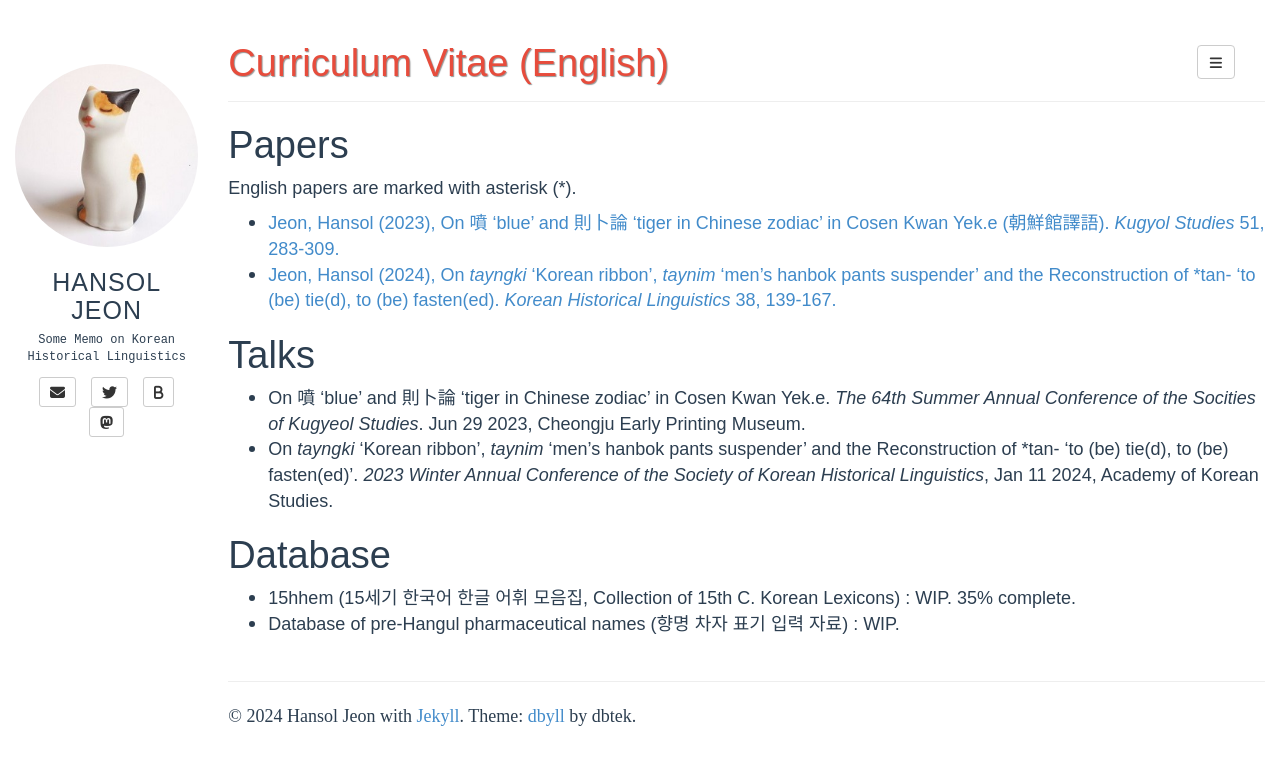
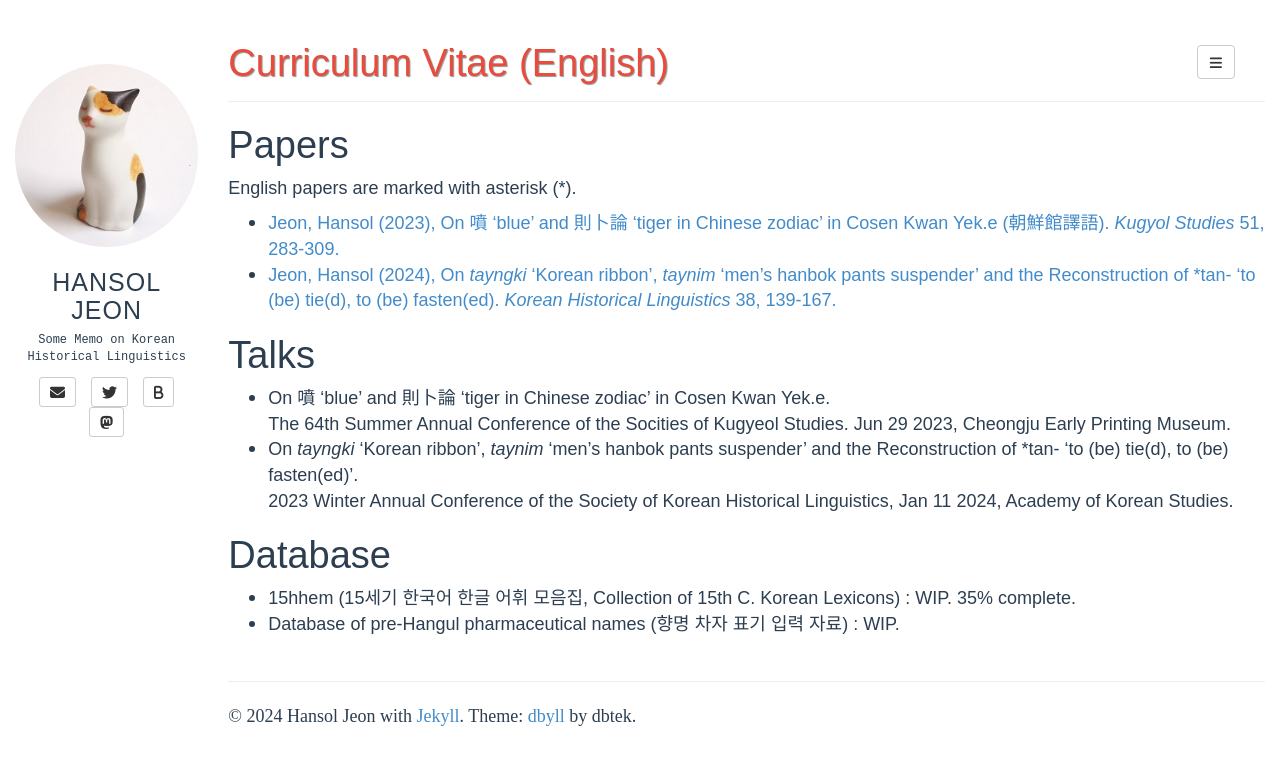
Before and after one commit to hansoljeon95/hansoljeon95.github.io, a Jekyll site: the page built from cv_eng.md, in a window 1280 px wide. Shown: the top 765 px of the page. Built offline with Jekyll 4.4.1, drawn with Linux system fonts in a browser that asks for light colours; some web fonts are replaced.

Commit message:
cv_eng: Minor Change

```diff
--- a/cv_eng.md
+++ b/cv_eng.md
@@ -10,8 +10,10 @@ English papers are marked with asterisk (\*).
 - [Jeon, Hansol (2024), On *tayngki* ‘Korean ribbon’, *taynim* ‘men's hanbok pants suspender’ and the Reconstruction of \*tan- 'to (be) tie(d), to (be) fasten(ed). *Korean Historical Linguistics* 38, 139-167.](http://www.gugeosa.or.kr/html/sub0201.html?pageNm=article&journal=1&code=446187&issue=33917&Page=1&year=2024)
 
 # Talks
-- On 噴 ‘blue’ and 則卜論 ‘tiger in Chinese zodiac’ in Cosen Kwan Yek.e. *The 64th Summer Annual Conference of the Socities of Kugyeol Studies*. Jun 29 2023, Cheongju Early Printing Museum.
-- On *tayngki* ‘Korean ribbon’, *taynim* ‘men's hanbok pants suspender’ and the Reconstruction of \*tan- 'to (be) tie(d), to (be) fasten(ed)'. *2023 Winter Annual Conference of the Society of Korean Historical Linguistics*, Jan 11 2024, Academy of Korean Studies.
+- On 噴 ‘blue’ and 則卜論 ‘tiger in Chinese zodiac’ in Cosen Kwan Yek.e.
+The 64th Summer Annual Conference of the Socities of Kugyeol Studies. Jun 29 2023, Cheongju Early Printing Museum.
+- On *tayngki* ‘Korean ribbon’, *taynim* ‘men's hanbok pants suspender’ and the Reconstruction of \*tan- 'to (be) tie(d), to (be) fasten(ed)'.
+2023 Winter Annual Conference of the Society of Korean Historical Linguistics, Jan 11 2024, Academy of Korean Studies.
 
 # Database
 - 15hhem (15세기 한국어 한글 어휘 모음집, Collection of 15th C. Korean Lexicons) : WIP. 35% complete.
```
